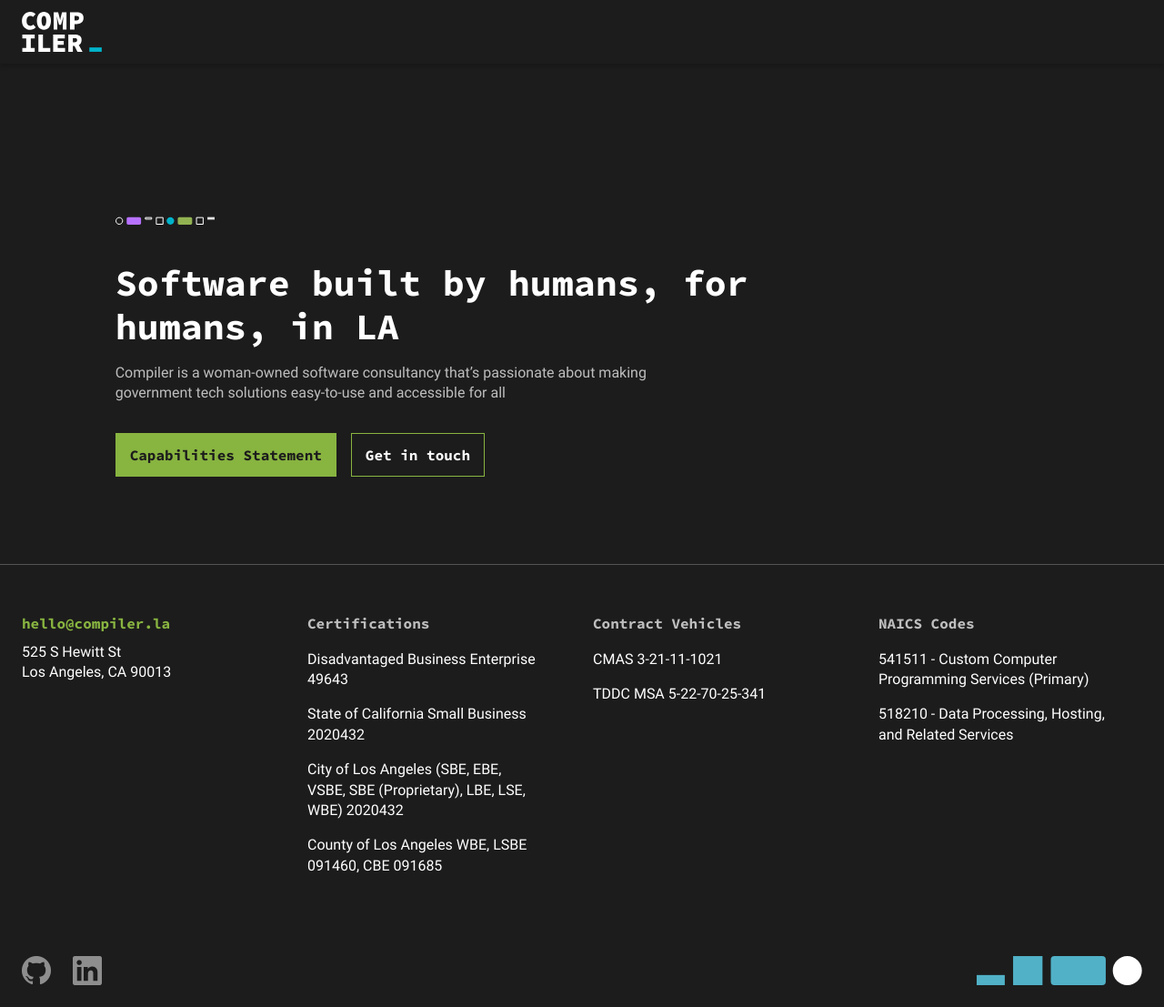
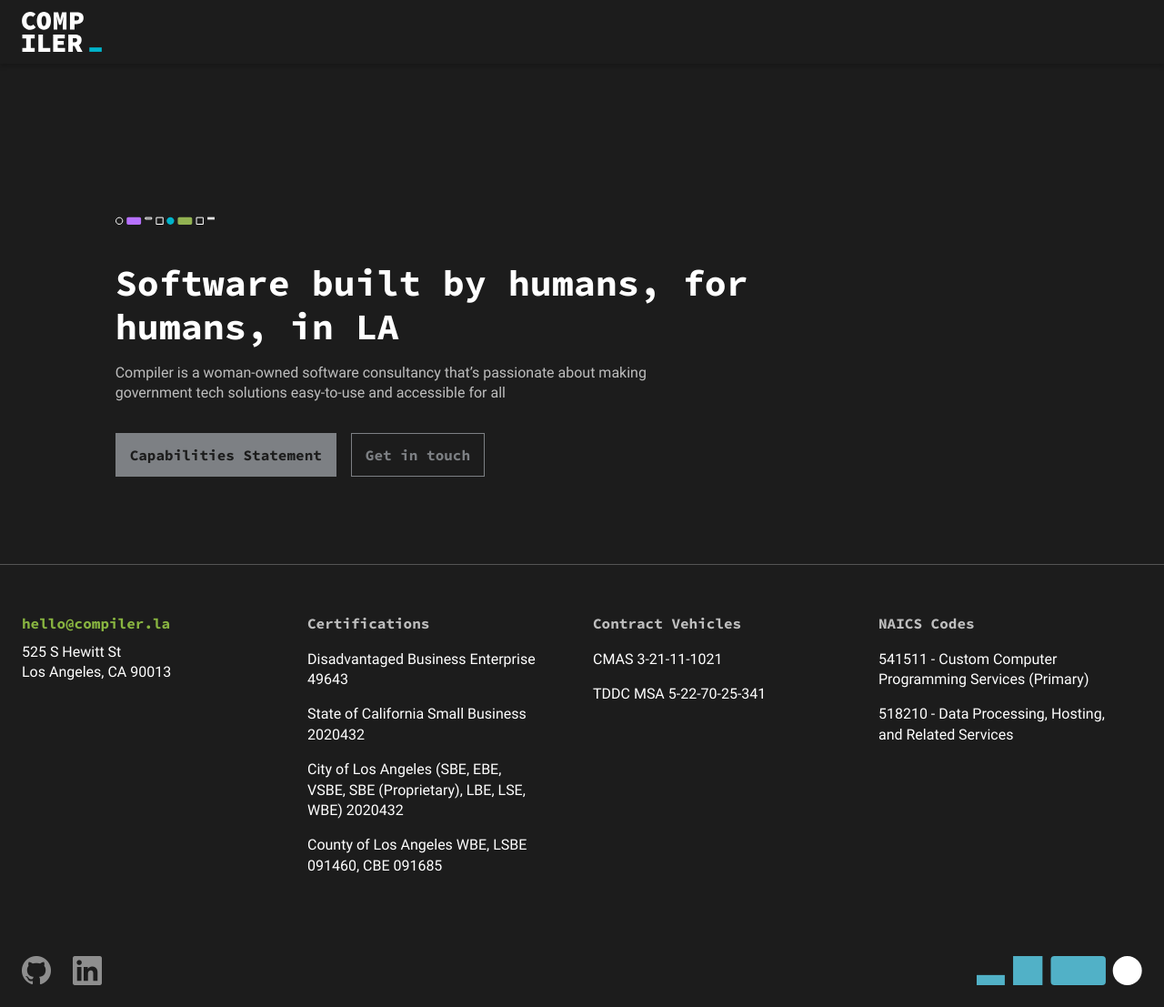
Before and after one commit to compilerla/compiler.la, a Jekyll site: the page built from index.html, in a window 1280 px wide. Shown: the whole page at 91% size. Built offline with Jekyll 4.4.1, drawn with Linux system fonts in a browser that asks for light colours.

Commit message:
feat(outline): add outline primary button

```diff
--- a/index.html
+++ b/index.html
@@ -12,8 +12,8 @@
         <div class="offset-lg-1 col-lg-6">
             <p class="mb-3 pb-3 text-info">Compiler is a woman-owned software consultancy that’s passionate about making government tech solutions easy-to-use and accessible for all</p>
             <div class="d-flex flex-column flex-lg-row gap-3 mb-5 pb-5">
-                <a class="monospace btn btn-primary" target="_blank" href="/capabilities">Capabilities Statement</a>
-                <a class="monospace btn btn-outline-primary" href="mailto:hello@compiler.la">Get in touch</a>
+                <a class="disabled monospace btn btn-primary" target="_blank" href="/capabilities">Capabilities Statement</a>
+                <a class="disabled monospace btn btn-outline-primary" href="mailto:hello@compiler.la">Get in touch</a>
             </div>
         </div>
     </div>
--- a/styles/base.css
+++ b/styles/base.css
@@ -1,12 +1,11 @@
 @import url("./fonts.css");
 
 :root {
-    --green: #88B440;
     --white: #FFFFFF;
     --text-black: #1C1C1C;
+    --brand-primary-green: #88B440;
     --brand-primary-black: #1C1C1C;
     --brand-primary-cyan: #51B1C7;
-    --brand-primary-black: #1C1C1C;
     --bs-light-rgb: 84, 84, 84; /* for the HR above Footer */
     --bs-light: #545454; /* brand/scales/gray/4 */
     --bs-primary: #88B440; /* Use with .text-primary */
@@ -26,7 +25,7 @@
 }
 
 body {
-    background-color: var(--text-black);
+    background-color: var(--brand-primary-black);
     color: var(--white);
     font-family: var(--bs-font-sans-serif);
     font-weight: normal;
@@ -54,7 +53,7 @@
 }
 
 a {
-    color: var(--green);
+    color: var(--brand-primary-green);
     text-decoration: none;
     transition: 250ms;
 }
@@ -65,7 +64,7 @@
 
 a:hover:not(.btn),
 a:focus:not(.btn) {
-    color: var(--green);
+    color: var(--brand-primary-green);
     text-decoration: underline;
 }
 
@@ -155,6 +154,18 @@
 
 /* Buttons */
 
+:root {
+    --button-primary-default: var(--brand-primary-green);
+    --button-primary-hover: #A6D15F;
+    --button-primary-active: #698A31;
+    --button-primary-focus: var(--brand-primary-green);
+    --button-primary-disabled: #7D8084;
+    --button-outline-hover-bg: #2F440C;
+    --button-outline-hover-border: var(--brand-primary-green);
+    --button-outline-active-bg: #213008;
+    --button-outline-disabled-bg: transparent;
+}
+
 .btn {
     --bs-btn-padding-x: calc(1rem - 1px);
     --bs-btn-padding-y: calc(1rem - 1px);
@@ -166,40 +177,48 @@
     --bs-btn-border-radius: 0;
     --bs-btn-box-shadow: none;
     --bs-btn-disabled-opacity: 1;
-    --bs-btn-focus-box-shadow: 0 0 0 2px #1C1C1C, 0 0 0 4px #88B440;
+    --bs-btn-focus-box-shadow: 0 0 0 2.5px var(--brand-primary-black), 0 0 0 4px var(--brand-primary-green);
 }
 
 .btn-primary {
-    --bs-btn-color: var(--text-black);
+    --bs-btn-color: var(--brand-primary-black);
     --bs-btn-bg: var(--button-primary-default);
     --bs-btn-border-color: var(--button-primary-default);
-    --bs-btn-hover-color: var(--text-black);
+    --bs-btn-hover-color: var(--brand-primary-black);
     --bs-btn-hover-bg: var(--button-primary-hover);
     --bs-btn-hover-border-color: var(--button-primary-hover);
     --bs-btn-focus-shadow-rgb: 49,132,253;
-    --bs-btn-active-color: var(--text-black);
+    --bs-btn-active-color: var(--brand-primary-black);
     --bs-btn-active-bg: var(--button-primary-active);
     --bs-btn-active-border-color: var(--button-primary-active);
     --bs-btn-active-shadow: inset 0 3px 5px rgba(0, 0, 0, 0.125);
-    --bs-btn-disabled-color: var(--text-black);
+    --bs-btn-disabled-color: var(--brand-primary-black);
     --bs-btn-disabled-bg: var(--button-primary-disabled);
     --bs-btn-disabled-border-color: var(--button-primary-disabled);
 }
 
 .btn-outline-primary {
     --bs-btn-color: var(--white);
+    --bs-btn-bg: transparent;
     --bs-btn-border-color: var(--button-primary-default);
     --bs-btn-hover-color: var(--white);
-    --bs-btn-hover-bg:var(--button-primary-hover);
-    --bs-btn-hover-border-color: var(--button-primary-hover);
+    --bs-btn-hover-bg: var(--button-outline-hover-bg);
+    --bs-btn-hover-border-color: var(--button-outline-hover-border);
     --bs-btn-active-color: var(--white);
-    --bs-btn-active-bg:var(--button-primary-active);
-    --bs-btn-active-border-color: var(--button-primary-active);
+    --bs-btn-active-bg:var(--button-outline-active-bg);
+    --bs-btn-active-border-color: var(--button-outline-hover-border);
     --bs-btn-active-shadow: none;
-    --bs-btn-disabled-color: var(--text-black);
-    --bs-btn-disabled-bg: var(--button-primary-disabled);
+    --bs-btn-disabled-color: var(--button-primary-disabled);
+    --bs-btn-disabled-bg: var(--button-outline-disabled-bg);
     --bs-btn-disabled-border-color: var(--button-primary-disabled);
     --bs-gradient: none;
+}
+
+.btn-primary:focus,
+.btn-primary:focus-visible,
+.btn-outline-primary:focus,
+.btn-outline-primary:focus-visible {
+    background-color: var(--bs-btn-bg);
 }
 
 .pill {
```
